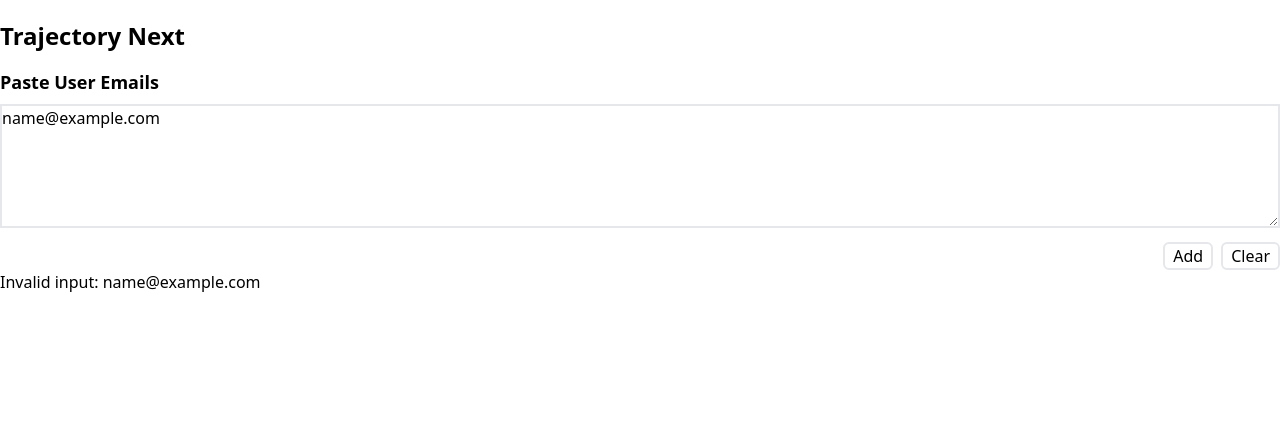
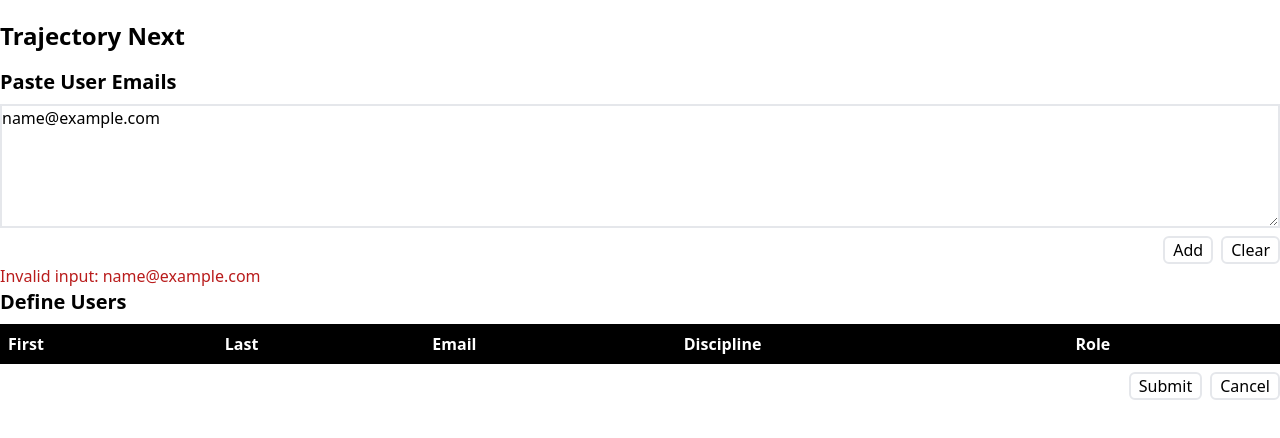
Before and after one commit to HOKGroup/TrajectoryNext, a React (Vite) app: page / in a window 1280 px wide. Both pictures are taken after typing "name@example.com" into the empty fields and a click on the button "Add". Shown: the top 438 px of the page. Built offline with nearby package versions, Linux system fonts and the light colour scheme.

Commit message:
First pass at DefineUsers component

```diff
--- a/package.json
+++ b/package.json
@@ -13,10 +13,12 @@
     "test:ui": "vitest --ui"
   },
   "dependencies": {
+    "lodash": "^4.17.21",
     "react": "^18.2.0",
     "react-dom": "^18.2.0"
   },
   "devDependencies": {
+    "@types/lodash": "^4.14.192",
     "@types/react": "^18.0.28",
     "@types/react-dom": "^18.0.11",
     "@typescript-eslint/eslint-plugin": "^5.57.1",
--- a/src/App.tsx
+++ b/src/App.tsx
@@ -1,10 +1,16 @@
+import { useState } from 'react';
 import UserEmailsInput from './UserEmailsInput';
+import { ParsedUser } from './parseUserEmails';
+import DefineUsers from './DefineUsers';
 
 function App() {
+  const [parsedUsers, setParsedUsers] = useState([] as ParsedUser[]);
+
   return (
     <main className="container mx-auto my-5">
       <h1 className="my-4 text-2xl font-bold">Trajectory Next</h1>
-      <UserEmailsInput />
+      <UserEmailsInput setParsedUsers={setParsedUsers} />
+      <DefineUsers parsedUsers={parsedUsers} />
     </main>
   );
 }
--- /dev/null
+++ b/src/DefineUsers.tsx
@@ -0,0 +1,82 @@
+import { useCallback, useEffect, useState } from 'react';
+import { ParsedUser } from './parseUserEmails';
+
+interface Props {
+  parsedUsers: Array<ParsedUser>;
+}
+
+const DefineUsers: React.FC<Props> = ({ parsedUsers }) => {
+  const [users, setUsers] = useState(parsedUsers);
+
+  useEffect(() => {
+    setUsers(parsedUsers);
+  }, [parsedUsers]);
+
+  const swapFirstAndLastName = useCallback((idx: number) => {
+    console.log('IDX: ', idx);
+    setUsers((users) => {
+      const newUsers = [...users];
+
+      newUsers[idx] = {
+        ...newUsers[idx],
+        firstName: newUsers[idx].lastName,
+        lastName: newUsers[idx].firstName,
+      };
+
+      return newUsers;
+    });
+  }, []);
+
+  return (
+    <div>
+      <h2 className="mb-2 text-xl font-semibold">Define Users</h2>
+      <table className="text-md w-full text-left">
+        <thead>
+          <tr className="bg-black text-white">
+            <th scope="col" className="px-2 py-2">
+              First
+            </th>
+            <th scope="col" className="px-2 py-2">
+              Last
+            </th>
+            <th scope="col" className="px-2 py-2">
+              Email
+            </th>
+            <th scope="col" className="px-2 py-2">
+              Discipline
+            </th>
+            <th scope="col" className="px-2 py-2">
+              Role
+            </th>
+          </tr>
+        </thead>
+        <tbody>
+          {users.map((user, idx) => (
+            <tr className="border-2 odd:bg-slate-50" key={user.emailAddress}>
+              <td className="flex justify-between px-2 py-2">
+                {user.firstName}
+                <button onClick={() => swapFirstAndLastName(idx)}>
+                  {'<>'}
+                </button>
+              </td>
+              <td className="px-2 py-2">{user.lastName}</td>
+              <td className="px-2 py-2">{user.emailAddress}</td>
+              <td className="px-2 py-2"></td>
+              <td className="px-2 py-2"></td>
+            </tr>
+          ))}
+        </tbody>
+      </table>
+      <span className="mt-2 flex justify-end gap-2">
+        <button type="submit" className="rounded-md border-2 px-2">
+          Submit
+        </button>
+        <button type="reset" className="rounded-md border-2 px-2">
+          Cancel
+        </button>
+      </span>
+    </div>
+  );
+};
+
+export default DefineUsers;
--- a/src/UserEmailsInput.tsx
+++ b/src/UserEmailsInput.tsx
@@ -1,7 +1,11 @@
 import { FormEvent, useCallback, useRef, useState } from 'react';
-import { parseUserEmails } from './parseUserEmails';
+import { ParsedUser, parseUserEmails } from './parseUserEmails';
 
-const UserEmailsInput: React.FC = () => {
+interface Props {
+  setParsedUsers: (parsedUsers: Array<ParsedUser>) => void;
+}
+
+const UserEmailsInput: React.FC<Props> = ({ setParsedUsers }) => {
   const userEmailsRef = useRef<HTMLTextAreaElement>(null);
 
   const [errors, setErrors] = useState(undefined as string[] | undefined);
@@ -16,6 +20,7 @@ const UserEmailsInput: React.FC = () => {
       setErrors(parsed.errors);
     } else {
       setErrors(undefined);
+      setParsedUsers(parsed.values);
     }
   }, []);
 
@@ -25,18 +30,18 @@ const UserEmailsInput: React.FC = () => {
 
   return (
     <form onSubmit={handleSubmit} onReset={handleReset} className="w-full">
-      <label className="block">
-        <h2 className="mb-2 text-lg font-semibold">Paste User Emails</h2>
+      <label>
+        <h2 className="mb-2 text-xl font-semibold">Paste User Emails</h2>
         <textarea
           id="userEmails"
           name="userEmails"
           ref={userEmailsRef}
           rows={5}
           cols={80}
-          className="mb-2 w-full border-2"
+          className="block w-full border-2"
         />
       </label>
-      <span className="flex select-none justify-end gap-2">
+      <span className="mt-2 flex justify-end gap-2">
         <button type="submit" className="rounded-md border-2 px-2">
           Add
         </button>
@@ -44,8 +49,10 @@ const UserEmailsInput: React.FC = () => {
           Clear
         </button>
       </span>
-      <output htmlFor="userEmails">
-        {errors?.map((err) => `Invalid input: ${err}`)}
+      <output htmlFor="userEmails" className="text-red-700">
+        {errors?.map((err, idx) => (
+          <div key={idx}>{err}</div>
+        ))}
       </output>
     </form>
   );
--- a/src/parseUserEmails.ts
+++ b/src/parseUserEmails.ts
@@ -1,3 +1,6 @@
+import groupBy from 'lodash/groupBy';
+import pickBy from 'lodash/pickBy';
+
 export enum ParsedUserResultType {
   Error = 'error',
   Success = 'success',
@@ -45,7 +48,7 @@ function parseUserEmail(input: string): ParsedUserResult {
   if (!matches)
     return {
       type: ParsedUserResultType.Error,
-      value: input,
+      value: `Invalid input: ${input}`,
     };
 
   return {
@@ -64,17 +67,40 @@ export interface ParseUserEmailsResult {
   errors: Array<string>;
 }
 
+function validateUniqueEmails(parseResult: ParseUserEmailsResult) {
+  const grouped = groupBy(parseResult.values, (v) => v.emailAddress);
+  const duplicates = pickBy(grouped, (x) => x.length > 1);
+
+  const duplicateEmailAddresses = Object.keys(duplicates);
+
+  if (duplicateEmailAddresses.length === 0) {
+    return parseResult;
+  }
+
+  return {
+    ...parseResult,
+    success: false,
+    values: parseResult.values.filter((v) => !duplicates[v.emailAddress]),
+    errors: [
+      ...parseResult.errors,
+      ...duplicateEmailAddresses.map((e) => `Duplicate email: ${e}`),
+    ],
+  };
+}
+
 export function parseUserEmails(input: string): ParseUserEmailsResult {
-  const resultArr = input.split(';').map((str) => parseUserEmail(str.trim()));
-
   const initialValue: ParseUserEmailsResult = {
     success: true,
     values: [],
     errors: [],
   };
 
-  return input.split(';').reduce((acc, str) => {
-    const parsed = parseUserEmail(str.trim());
+  const parsed = input
+    .split(';')
+    .map((str) => str.trim())
+    .filter((str) => str.length > 0)
+    .reduce((acc, str) => {
+      const parsed = parseUserEmail(str);
 
       if (parsed.type == ParsedUserResultType.Error) {
         acc.success = false;
@@ -85,4 +111,6 @@ export function parseUserEmails(input: string): ParseUserEmailsResult {
 
       return acc;
     }, initialValue);
+
+  return validateUniqueEmails(parsed);
 }
```
Also changed, not shown: 2 other files (tests, documents, lock files or other folders). Lines whose indentation alone changed are shown as unchanged.
